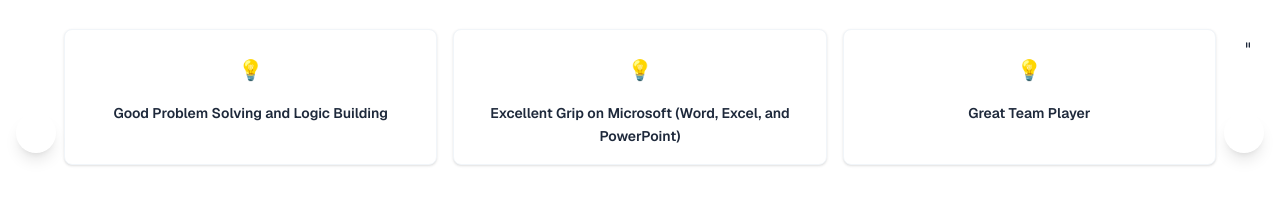
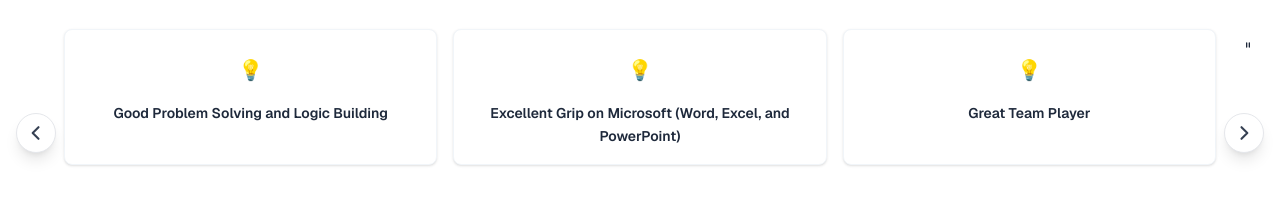
Before and after one commit to nomanajmal009/Portfolio-Web, a Next.js app: page /en in a window 1280 px wide. Shown: the part 4647-4850 px from the top of the page. Built offline with nearby package versions, Linux system fonts and the light colour scheme.

Commit message:
fix next/prev chevron icons issue

```diff
--- a/src/app/components/Skills.tsx
+++ b/src/app/components/Skills.tsx
@@ -71,7 +71,7 @@ export function Skills() {
             <button
               onClick={prevPage}
               disabled={isTransitioning}
-              className="absolute left-0 top-1/2 -translate-y-1/2 z-10 w-10 h-10 bg-primary hover:bg-primary/80 disabled:bg-primary/50 disabled:cursor-not-allowed text-white rounded-full flex items-center justify-center transition-all duration-300 hover:scale-110 shadow-lg"
+              className="absolute left-0 top-1/2 -translate-y-1/2 z-10 w-10 h-10 bg-white hover:bg-gray-50 disabled:bg-gray-100 disabled:cursor-not-allowed text-gray-700 rounded-full flex items-center justify-center transition-all duration-300 hover:scale-110 shadow-lg border border-gray-200"
               aria-label="Previous page"
             >
               <svg
@@ -83,7 +83,7 @@ export function Skills() {
                 <path
                   strokeLinecap="round"
                   strokeLinejoin="round"
-                  strokeWidth={2}
+                  strokeWidth={2.5}
                   d="M15 19l-7-7 7-7"
                 />
               </svg>
@@ -92,7 +92,7 @@ export function Skills() {
             <button
               onClick={nextPage}
               disabled={isTransitioning}
-              className="absolute right-0 top-1/2 -translate-y-1/2 z-10 w-10 h-10 bg-primary hover:bg-primary/80 disabled:bg-primary/50 disabled:cursor-not-allowed text-white rounded-full flex items-center justify-center transition-all duration-300 hover:scale-110 shadow-lg"
+              className="absolute right-0 top-1/2 -translate-y-1/2 z-10 w-10 h-10 bg-white hover:bg-gray-50 disabled:bg-gray-100 disabled:cursor-not-allowed text-gray-700 rounded-full flex items-center justify-center transition-all duration-300 hover:scale-110 shadow-lg border border-gray-200"
               aria-label="Next page"
             >
               <svg
@@ -104,7 +104,7 @@ export function Skills() {
                 <path
                   strokeLinecap="round"
                   strokeLinejoin="round"
-                  strokeWidth={2}
+                  strokeWidth={2.5}
                   d="M9 5l7 7-7 7"
                 />
               </svg>
```
